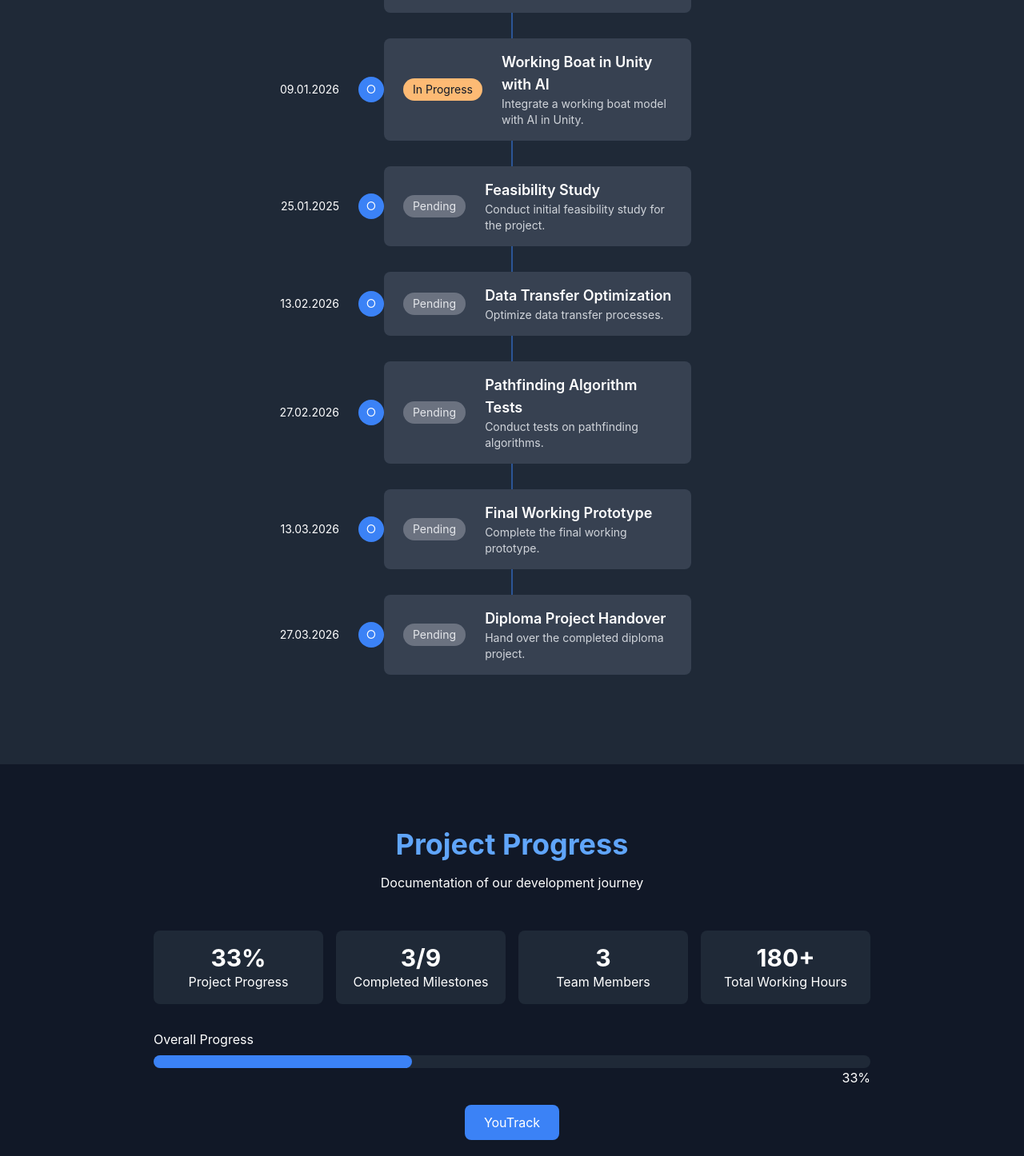
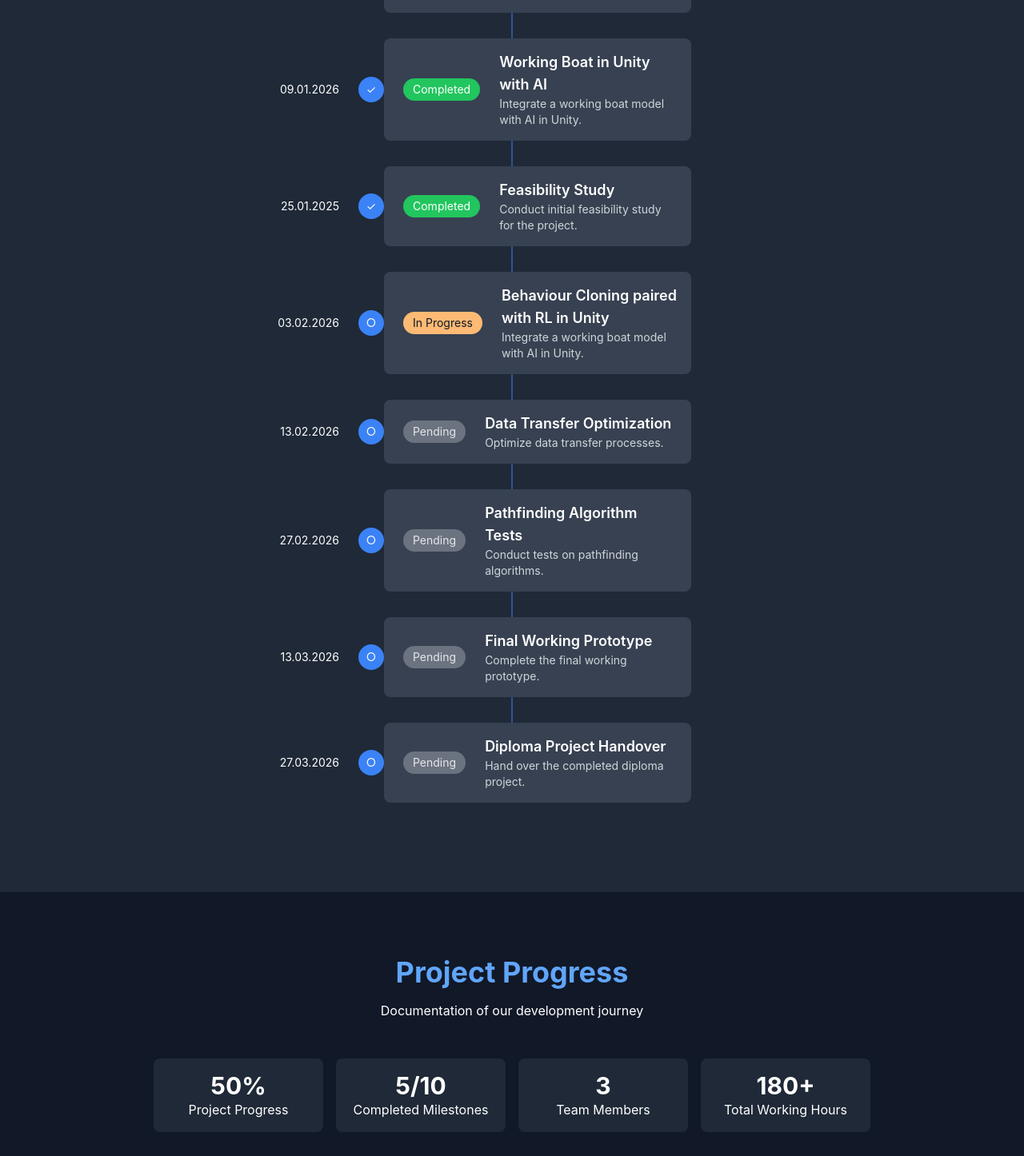
Before and after one commit to Denzerson1/AI-Taxi-Diplomarbeit, a React (Create React App) app: page / in a window 1280 px wide. Shown: the part 2564-4010 px from the top of the page at 80% size. Built offline with nearby package versions, Linux system fonts and the light colour scheme.

Commit message:
Updated Progress and Milestones

```diff
--- a/src/components/Milestones.js
+++ b/src/components/Milestones.js
@@ -17,21 +17,27 @@ const Milestones = () => {
     },
     {
       date: '19.12.2025',
-      status: 'In Progress',
+      status: 'Completed',
       title: 'Interface from Unity to AI',
       description: 'Create interface between Unity and AI systems.'
     },
     {
       date: '09.01.2026',
-      status: 'In Progress',
+      status: 'Completed',
       title: 'Working Boat in Unity with AI',
       description: 'Integrate a working boat model with AI in Unity.'
     },
     {
       date: '25.01.2025',
-      status: 'Pending',
+      status: 'Completed',
       title: 'Feasibility Study',
       description: 'Conduct initial feasibility study for the project.'
+    },
+    {
+      date: '03.02.2026',
+      status: 'In Progress',
+      title: 'Behaviour Cloning paired with RL in Unity',
+      description: 'Integrate a working boat model with AI in Unity.'
     },
     {
       date: '13.02.2026',
--- a/src/components/Progress.js
+++ b/src/components/Progress.js
@@ -8,11 +8,11 @@ const Progress = () => {
       <p className="text-center mb-12">Documentation of our development journey</p>
       <div className="grid grid-cols-1 md:grid-cols-4 gap-4 max-w-4xl mx-auto mb-8">
         <div className="bg-gray-800 p-4 rounded-lg text-center">
-          <h3 className="text-3xl font-bold">33%</h3>
+          <h3 className="text-3xl font-bold">50%</h3>
           <p>Project Progress</p>
         </div>
         <div className="bg-gray-800 p-4 rounded-lg text-center">
-          <h3 className="text-3xl font-bold">3/9</h3>
+          <h3 className="text-3xl font-bold">5/10</h3>
           <p>Completed Milestones</p>
         </div>
         <div className="bg-gray-800 p-4 rounded-lg text-center">
@@ -27,9 +27,9 @@ const Progress = () => {
       <div className="max-w-4xl mx-auto">
         <p className="mb-2">Overall Progress</p>
         <div className="bg-gray-800 rounded-full h-4">
-          <div className="bg-blue-500 w-[36%] h-4 rounded-full"></div>
+          <div className="bg-blue-500 w-[50%] h-4 rounded-full"></div>
         </div>
-        <p className="text-right">33%</p>
+        <p className="text-right">50%</p>
       </div>
       <div className="text-center mt-8">
         <a
```
